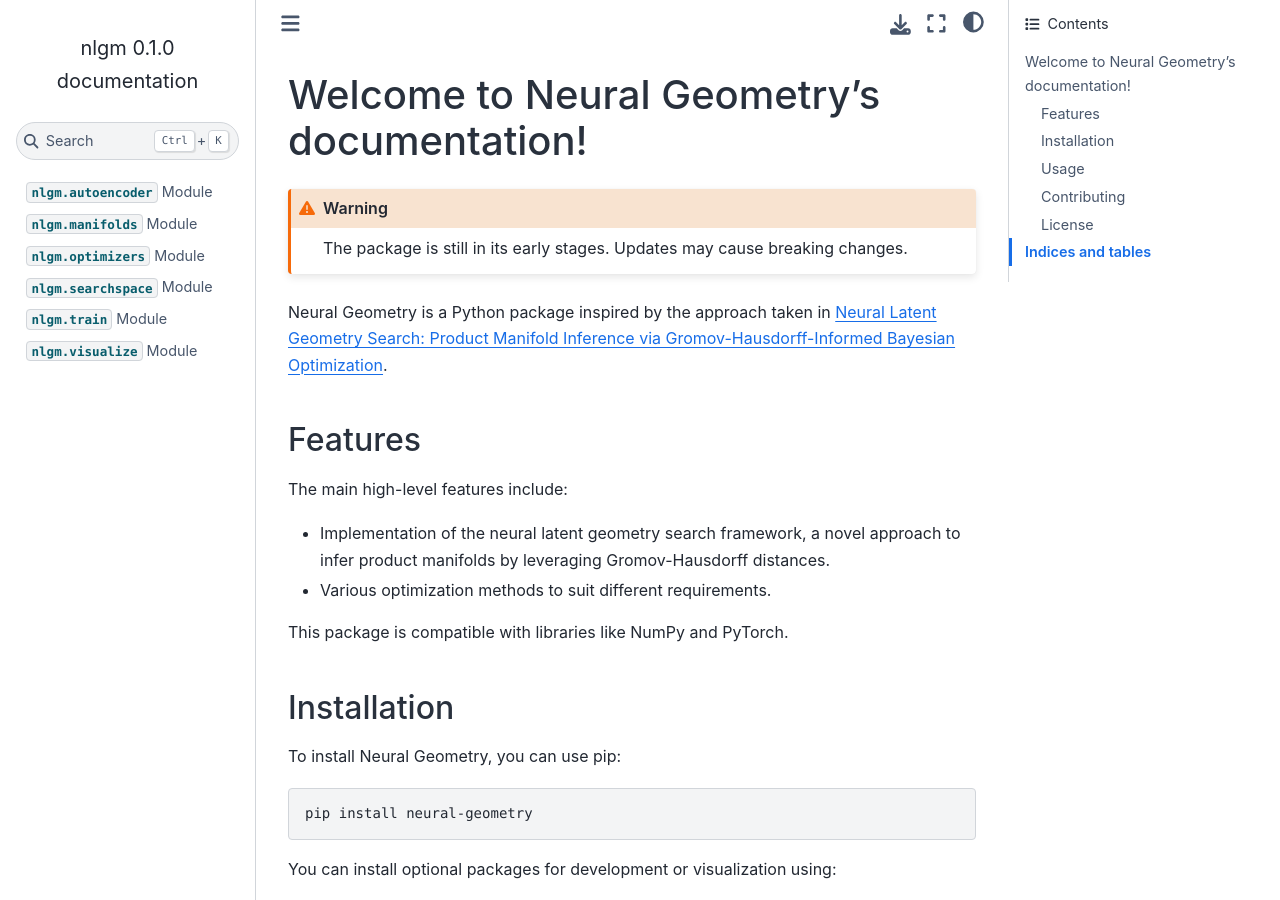
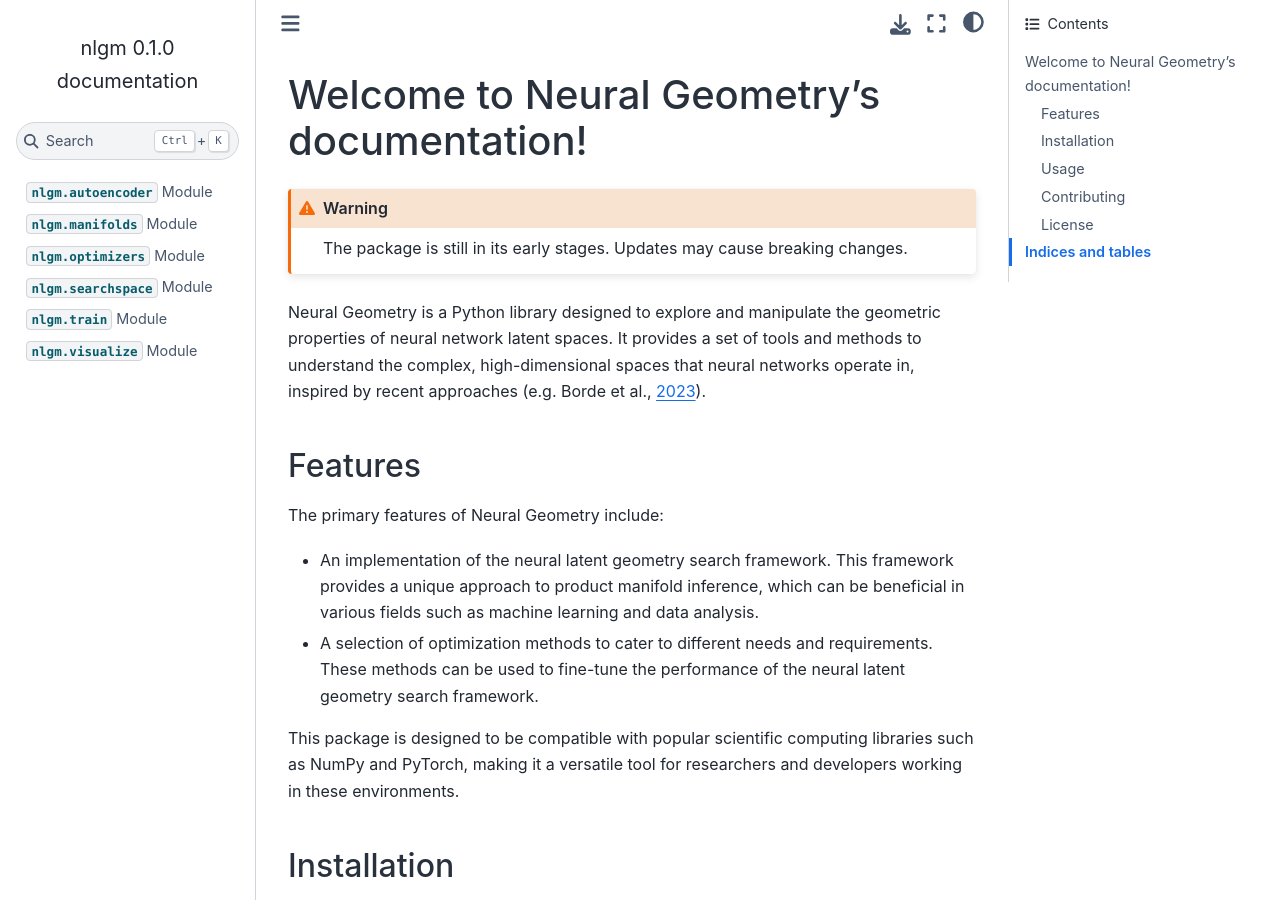
Before and after one commit to ae-bii/neural-geometry, a Sphinx documentation site: the page built from doc/source/index.rst, in a window 1280 px wide and 900 px high. Built offline with Sphinx 7.4.7 and the Sphinx Book theme 1.1.4, drawn with Linux system fonts in a browser that asks for light colours.

Commit message:
Update Neural Geometry library description

```diff
--- a/doc/source/index.rst
+++ b/doc/source/index.rst
@@ -6,17 +6,17 @@ Welcome to Neural Geometry's documentation!
 .. warning::
    The package is still in its early stages. Updates may cause breaking changes.
 
-Neural Geometry is a Python package inspired by the approach taken in `Neural Latent Geometry Search: Product Manifold Inference via Gromov-Hausdorff-Informed Bayesian Optimization <https://arxiv.org/pdf/2309.04810.pdf>`_.
+Neural Geometry is a Python library designed to explore and manipulate the geometric properties of neural network latent spaces. It provides a set of tools and methods to understand the complex, high-dimensional spaces that neural networks operate in, inspired by recent approaches (e.g. Borde et al., `2023 <https://arxiv.org/pdf/2309.04810.pdf>`_).
 
 Features
 --------
 
-The main high-level features include:
+The primary features of Neural Geometry include:
 
-- Implementation of the neural latent geometry search framework, a novel approach to infer product manifolds by leveraging Gromov-Hausdorff distances.
-- Various optimization methods to suit different requirements.
+- An implementation of the neural latent geometry search framework. This framework provides a unique approach to product manifold inference, which can be beneficial in various fields such as machine learning and data analysis.
+- A selection of optimization methods to cater to different needs and requirements. These methods can be used to fine-tune the performance of the neural latent geometry search framework.
 
-This package is compatible with libraries like NumPy and PyTorch.
+This package is designed to be compatible with popular scientific computing libraries such as NumPy and PyTorch, making it a versatile tool for researchers and developers working in these environments.
 
 Installation
 ------------
@@ -31,7 +31,7 @@ You can install optional packages for development or visualization using:
 
 .. code-block:: bash
 
-   pip install .[dev,vis]     # install from pyproject.toml
+   pip install .[dev,vis]                # install from pyproject.toml
    pip install neural-geometry[dev,vis]  # install from pypi
 
 Usage
@@ -55,7 +55,7 @@ Before submitting your pull request, please make sure your changes pass all test
 License
 -------
 
-Please refer to the `LICENSE <https://github.com/ae-bii/nlgm/blob/main/LICENSE>`_ file in the repository for information on the project's license.
+Please refer to the `LICENSE <https://github.com/ae-bii/neural-geometry/blob/main/LICENSE>`_ file in the repository for information on the project's license.
 
 -------------------
 
```
Also changed, not shown: README.md (+7 -5 lines).
